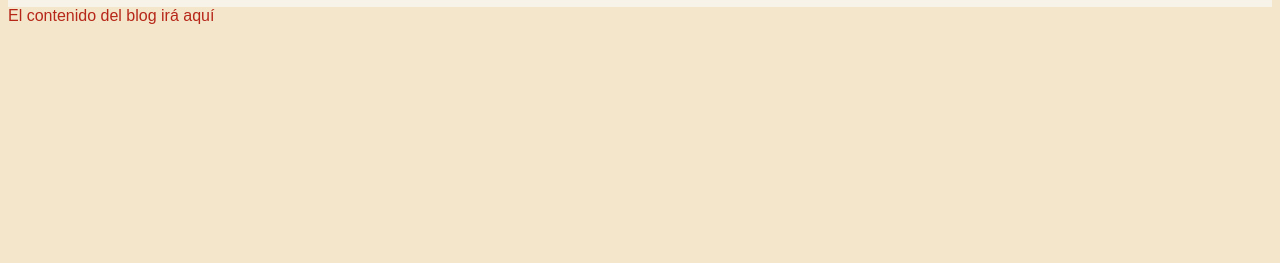
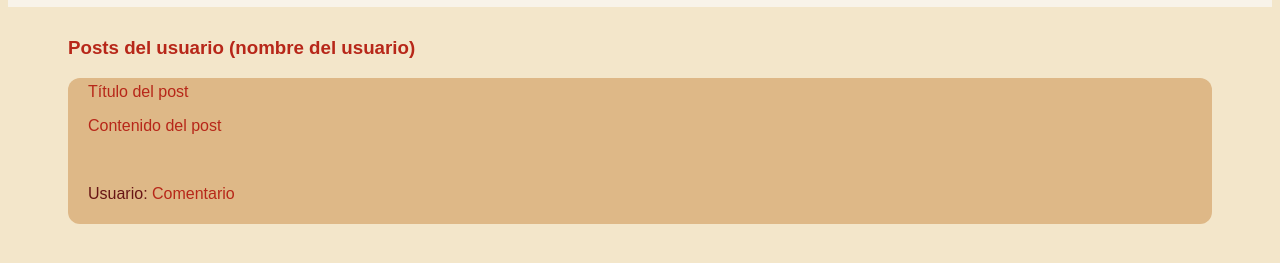
Before and after one commit to nihvix/curso-git, a plain HTML site: page index.html in a window 1280 px wide. Shown: the part 71-334 px from the top of the page. Drawn offline with Linux system fonts and the light colour scheme.

Commit message:
Post styles

```diff
--- a/index.html
+++ b/index.html
@@ -18,7 +18,14 @@
         <img class="logo" src="img/git.png">
         <h1>Blog curso Git</h1>
     </div>
-    <div>El contenido del blog irá aquí</div>
+    <div class="container" id="content">
+        <h3>Posts del usuario (nombre del usuario)</h3>
+        <div class="post">Título del post
+            <p>Contenido del post</p>
+            <br>
+            <p><span>Usuario:</span> Comentario</p>
+        </div>
+    </div>
 
 </body>
 
--- a/style.css
+++ b/style.css
@@ -19,3 +19,20 @@ h1{
     width: 50px;
     height: 50px;
 }
+.container{
+    margin-top: 30px;
+    padding: 0 60px 0 60px;
+}
+.post{
+    background-color: burlywood;
+    margin-bottom: 15px;
+    padding: 5px 20px 5px 20px;
+    border-radius: 12px;
+}
+.post h4{
+    color:crimson;
+}
+
+.post span{
+    color:rgb(103, 21, 21);
+}
```
